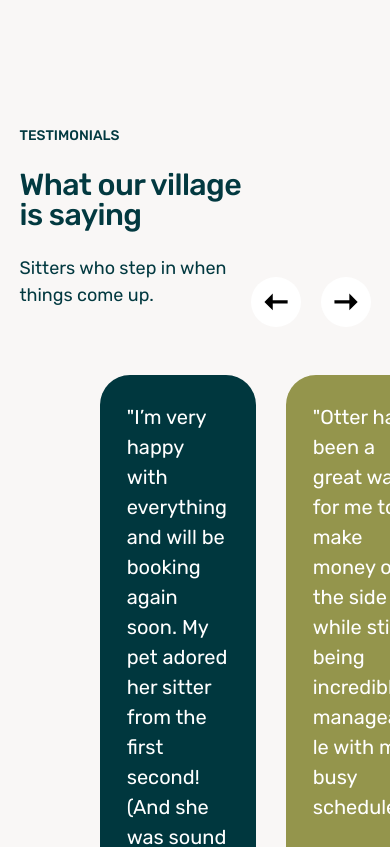
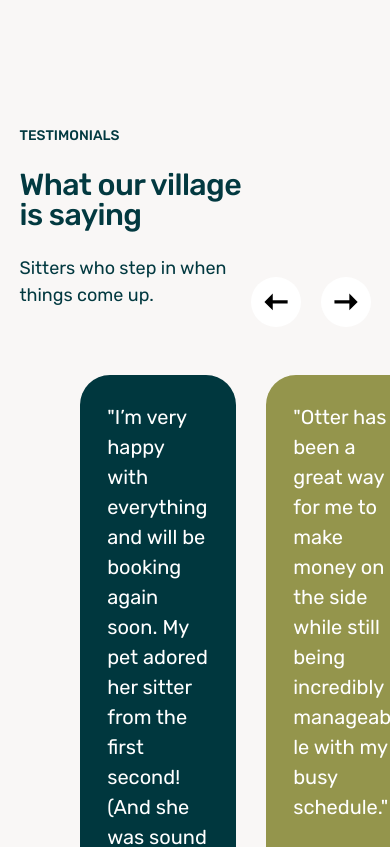
Before and after one commit to samsonc89/otter-replica, a React (Vite) app: page / in a window 390 px wide. Shown: the part 1620-2467 px from the top of the page. Built offline with nearby package versions, Linux system fonts and the light colour scheme.

Commit message:
Fix spacing for smaller screens

```diff
--- a/src/containers/Testimonials/testimonials.css
+++ b/src/containers/Testimonials/testimonials.css
@@ -31,7 +31,9 @@
   flex: 50%;
   max-width: 50%;
 }
-
+.testimonials-carousel {
+  height: 100%;
+}
 .testimonials-carousel-wrapper {
   display: flex;
   gap: 30px;
@@ -44,8 +46,10 @@
 @media screen and (max-width: 991px) {
   .testimonials-wrapper {
     flex-direction: column;
+    width: 100%;
   }
   .testimonials-column-left {
+    padding: 0 5%;
     display: flex;
     justify-content: space-between;
     max-width: 100%;
```
